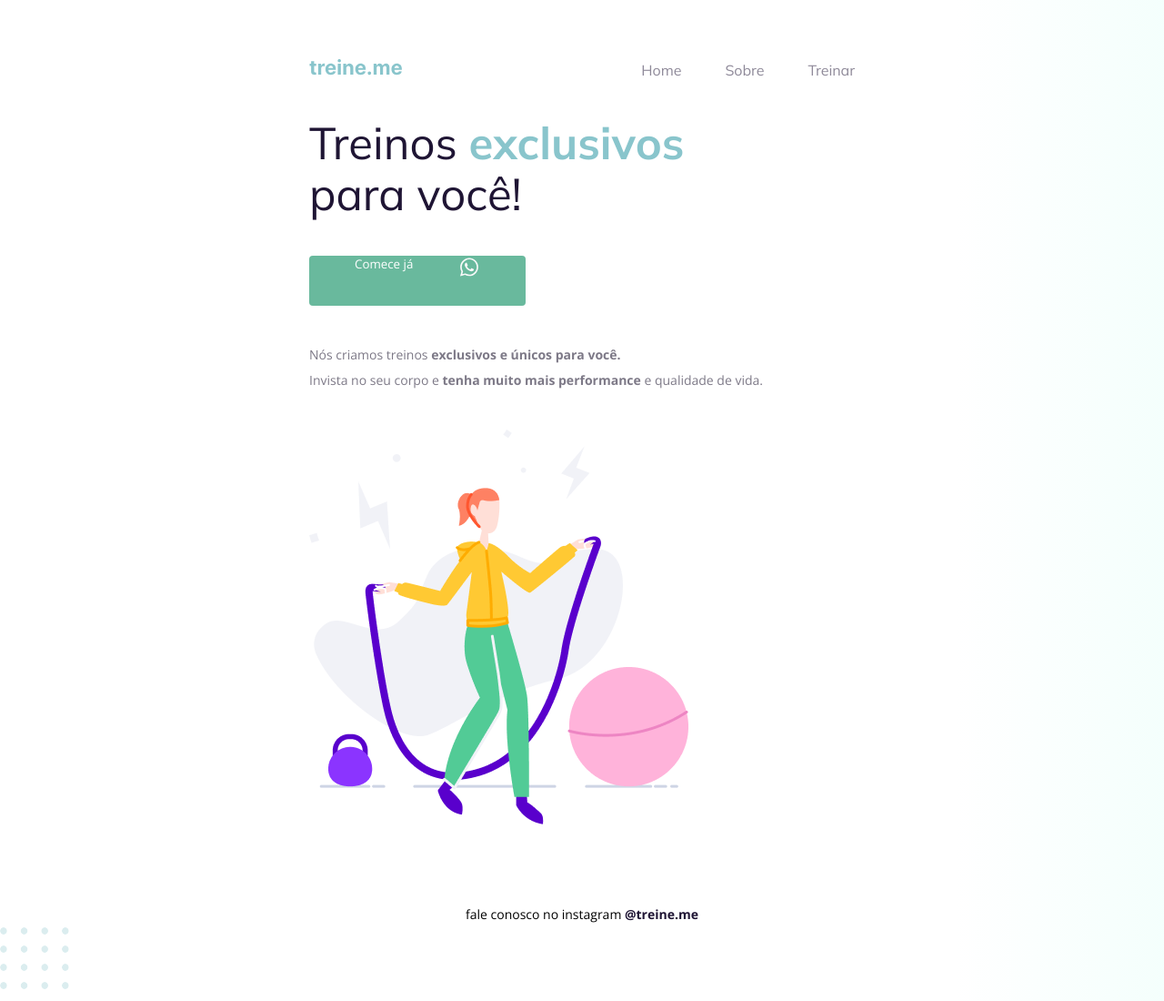
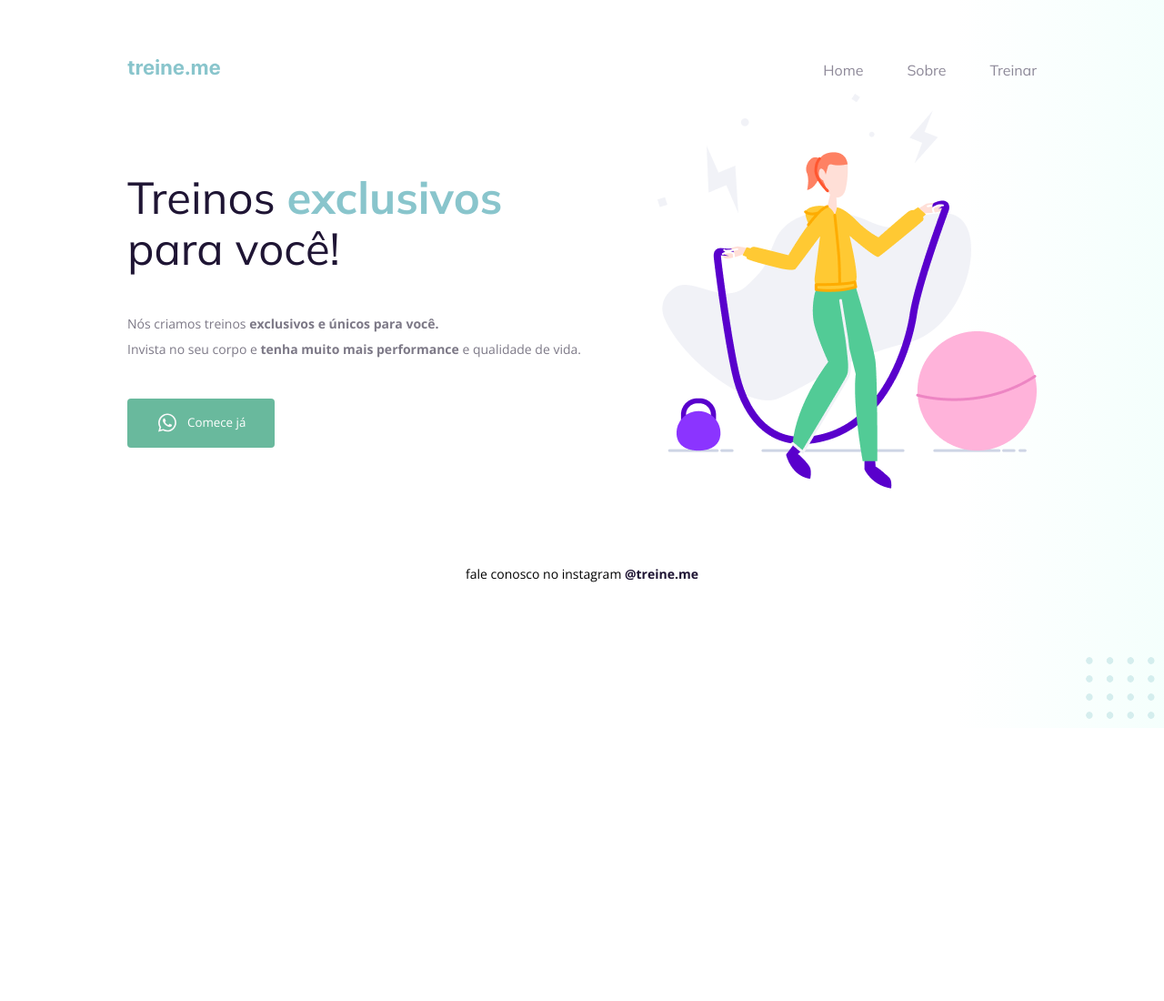
Before and after one commit to gabriel-assana/Treine.me, a plain HTML site: page index.html in a window 1280 px wide. Shown: the whole page at 91% size. After the commit the page ends 800 px from the top, so only its background shows below. Drawn offline with nearby package versions, Linux system fonts and the light colour scheme.

Commit message:
desafio finalizado

```diff
--- a/index.html
+++ b/index.html
@@ -29,28 +29,29 @@
         <main>
           <section>
             <h1>Treinos <span>exclusivos</span> para você!</h1>
-            <button>
-              Comece já
-              <img src="images/whats.svg" alt="Ícone do whatsapp">
-
-            </button>
 
             <p>
               Nós criamos treinos <strong>exclusivos e únicos para você.</strong></br>
               Invista no seu corpo e <strong>tenha muito mais performance</strong> e qualidade de vida.
             </p>
-            <img src="images/img.png" alt="Desenho de uma mulher pulando corta numa academia.">
+            <button>
+              <img src="images/whats.svg" alt="Ícone do whatsapp">
+              Comece já
+
+            </button>
 
           </section>
 
+          <img src="images/img.png" alt="Desenho de uma mulher pulando corta numa academia.">
+
       </main>
 
-      <footer>
-          fale conosco no instagram <a href="https://instagram.com/treineme" target="_blank">@treine.me</a>
-      </footer>
-    </div>
+        <footer>
+            fale conosco no instagram <a href="https://instagram.com/treineme" target="_blank">@treine.me</a>
+            <img id="balls" src="images/balls.svg" alt="Bolinhas decorativas verdes no canto inferior direito da página.">
+        </footer>
+      </div>
 
-    <img id="balls" src="images/balls.svg" alt="Bolinhas decorativas verdes no canto inferior direito da página.">
 
   </body>
 </html>
--- a/style.css
+++ b/style.css
@@ -9,7 +9,7 @@ body {
   }
 
   .page {
-    width: 600px;
+    width: 1000px;
     margin: 0 auto;
     padding-top: 65px;
   }
@@ -44,15 +44,16 @@ body {
     opacity: 1;
   }
 
-
-  li + li {
-
-  }
-
-
   h1,
   ul {
     font-family: "Mulish", sans-serif;
+  }
+
+  main {
+    display: flex;
+    align-items: center;
+    justify-content: space-between;
+    gap: 40px;
   }
 
   h1 {
@@ -84,11 +85,14 @@ body {
 
     background: #69B99D;
     border: 0;
-    padding: 0 50px 30px;
+    padding: 14px 32px 15px;
 
-    display: flex;
-    justify-content: space-around;
-    gap: 50px;
+    display: inline-flex;
+    align-items: center;
+    justify-content: center;
+    gap: 10px;
+
+
 
     border-radius: 4px;
 
@@ -113,6 +117,7 @@ body {
   }
 
   #balls {
+      position: fixed;
       bottom: 0;
       right: 0;
   }
```
